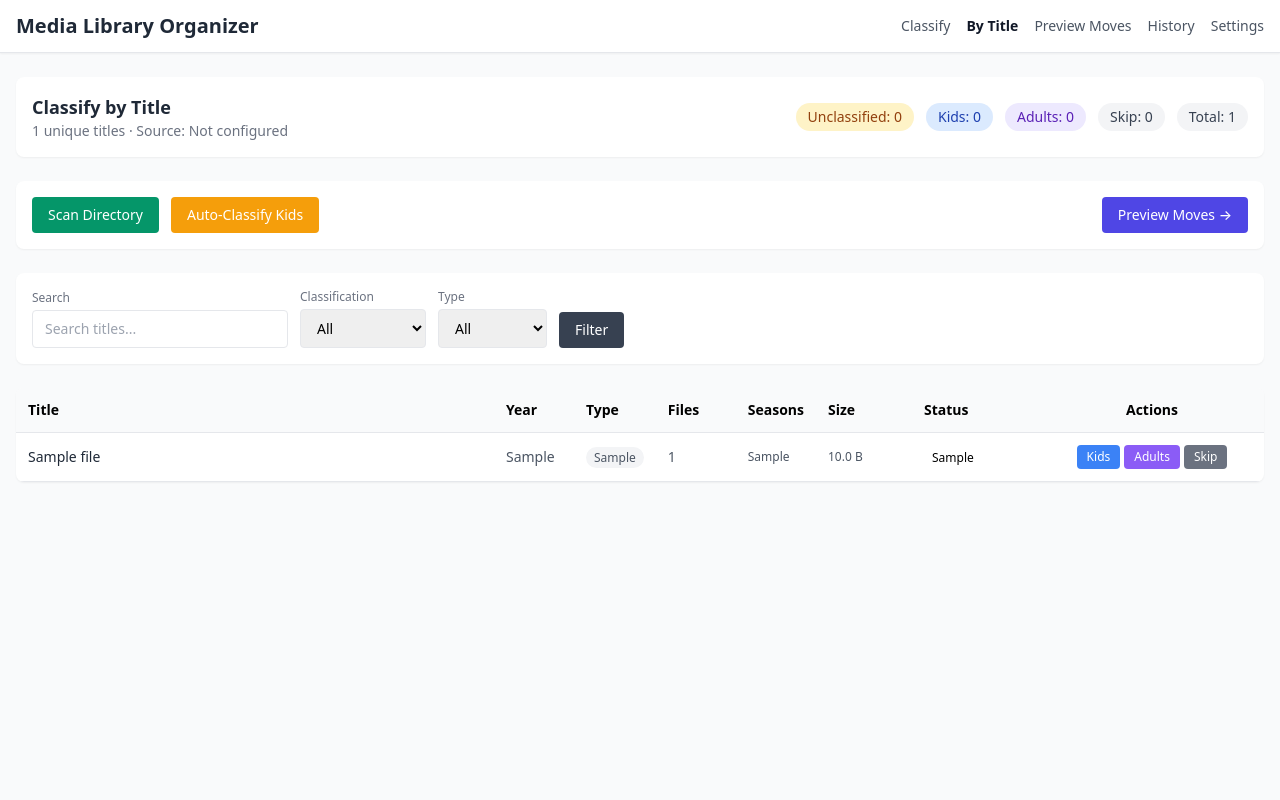
After one commit to Zpa8h/obd2-service, a Flask app: page /grouped in a window 1280 px wide. The commit adds this page. Run offline with Flask 3, Linux system fonts and the light colour scheme; tables that the repository leaves empty hold one stand-in row (values such as "Sample post"); some libraries are stand-ins or nearby versions.

Commit message:
Add grouped-by-title classification view
New "By Title" page groups all files by detected_title so you can
classify an entire show (e.g. "Bluey" with 47 episodes) in one click
instead of classifying each file individually.

- models: get_title_groups() and classify_by_title()
- app: /grouped page route and /api/classify-title endpoint
- templates: grouped.html with same filter/scan/auto-classify controls
- nav: "By Title" link added to base.html

https://claude.ai/code/session_01G5g9PeTSkSNWL1s8wNdVHS

```diff
--- a/media-organizer/app.py
+++ b/media-organizer/app.py
@@ -83,6 +83,40 @@ def index():
         per_page=per_page,
         total=total,
         total_pages=total_pages,
+        search=search,
+        classification=classification,
+        media_type=media_type,
+        source_dir=SOURCE_DIR,
+        dest_dir=DEST_DIR,
+    )
+
+
+@app.route("/grouped")
+def grouped():
+    """Classification page grouped by title — one row per show/movie."""
+    search = request.args.get("search", "").strip()
+    classification = request.args.get("classification", "all")
+    media_type = request.args.get("media_type", "all")
+
+    groups = models.get_title_groups(
+        classification=classification,
+        search=search,
+        media_type=media_type,
+    )
+
+    counts = models.get_classification_counts()
+
+    for g in groups:
+        if g["classification"] == "unclassified":
+            g["suggestion"] = scanner.suggest_classification(g["detected_title"])
+        else:
+            g["suggestion"] = None
+        g["size_human"] = mover.format_size(g["total_size"])
+
+    return render_template(
+        "grouped.html",
+        groups=groups,
+        counts=counts,
         search=search,
         classification=classification,
         media_type=media_type,
@@ -182,6 +216,22 @@ def api_classify_batch():
     models.classify_multiple(file_ids, classification)
     counts = models.get_classification_counts()
     return jsonify({"status": "success", "classified": len(file_ids), "counts": counts})
+
+
+@app.route("/api/classify-title", methods=["POST"])
+def api_classify_title():
+    """Classify all files matching a title and media type at once."""
+    data = request.get_json()
+    title = data.get("title")
+    media_type = data.get("media_type")
+    classification = data.get("classification")
+
+    if not title or not media_type or classification not in ("kids", "adults", "skip", "unclassified"):
+        return jsonify({"error": "Invalid title, media_type, or classification"}), 400
+
+    updated = models.classify_by_title(title, media_type, classification)
+    counts = models.get_classification_counts()
+    return jsonify({"status": "success", "classified": updated, "counts": counts})
 
 
 @app.route("/api/auto-classify", methods=["POST"])
--- a/media-organizer/templates/base.html
+++ b/media-organizer/templates/base.html
@@ -31,6 +31,7 @@
             <a href="/" class="text-xl font-bold text-gray-800">Media Library Organizer</a>
             <div class="flex gap-4 text-sm">
                 <a href="/" class="text-gray-600 hover:text-gray-900 {% if request.path == '/' %}font-semibold text-gray-900{% endif %}">Classify</a>
+                <a href="/grouped" class="text-gray-600 hover:text-gray-900 {% if request.path == '/grouped' %}font-semibold text-gray-900{% endif %}">By Title</a>
                 <a href="/preview" class="text-gray-600 hover:text-gray-900 {% if request.path == '/preview' %}font-semibold text-gray-900{% endif %}">Preview Moves</a>
                 <a href="/history" class="text-gray-600 hover:text-gray-900 {% if request.path == '/history' %}font-semibold text-gray-900{% endif %}">History</a>
                 <a href="/settings" class="text-gray-600 hover:text-gray-900 {% if request.path == '/settings' %}font-semibold text-gray-900{% endif %}">Settings</a>
--- /dev/null
+++ b/media-organizer/templates/grouped.html
@@ -0,0 +1,274 @@
+{% extends "base.html" %}
+{% block title %}By Title - Media Library Organizer{% endblock %}
+
+{% block content %}
+<div x-data="groupClassifier()" x-init="init()">
+
+    <!-- Stats bar -->
+    <div class="bg-white rounded-lg shadow-sm p-4 mb-6 flex flex-wrap items-center gap-4">
+        <div class="flex-1 min-w-0">
+            <h2 class="text-lg font-semibold text-gray-800">Classify by Title</h2>
+            <p class="text-sm text-gray-500">{{ groups | length }} unique titles &middot; Source: {{ source_dir or 'Not configured' }}</p>
+        </div>
+        <div class="flex gap-3 text-sm">
+            <span class="badge-unclassified px-3 py-1 rounded-full font-medium">
+                Unclassified: <span x-text="counts.unclassified || 0">{{ counts.get('unclassified', 0) }}</span>
+            </span>
+            <span class="badge-kids px-3 py-1 rounded-full font-medium">
+                Kids: <span x-text="counts.kids || 0">{{ counts.get('kids', 0) }}</span>
+            </span>
+            <span class="badge-adults px-3 py-1 rounded-full font-medium">
+                Adults: <span x-text="counts.adults || 0">{{ counts.get('adults', 0) }}</span>
+            </span>
+            <span class="badge-skip px-3 py-1 rounded-full font-medium">
+                Skip: <span x-text="counts.skip || 0">{{ counts.get('skip', 0) }}</span>
+            </span>
+            <span class="bg-gray-100 text-gray-700 px-3 py-1 rounded-full font-medium">
+                Total: <span x-text="counts.total || 0">{{ counts.get('total', 0) }}</span>
+            </span>
+        </div>
+    </div>
+
+    <!-- Action bar -->
+    <div class="bg-white rounded-lg shadow-sm p-4 mb-6 flex flex-wrap gap-3 items-center">
+        <button @click="scanFiles()" :disabled="scanning"
+            class="bg-green-600 hover:bg-green-700 text-white px-4 py-2 rounded text-sm font-medium disabled:opacity-50">
+            <span x-show="!scanning">Scan Directory</span>
+            <span x-show="scanning">Scanning...</span>
+        </button>
+        <button @click="autoClassify()" :disabled="autoRunning"
+            class="bg-yellow-500 hover:bg-yellow-600 text-white px-4 py-2 rounded text-sm font-medium disabled:opacity-50">
+            <span x-show="!autoRunning">Auto-Classify Kids</span>
+            <span x-show="autoRunning">Running...</span>
+        </button>
+        <div class="flex-1"></div>
+        <a href="/preview" class="bg-indigo-600 hover:bg-indigo-700 text-white px-4 py-2 rounded text-sm font-medium">
+            Preview Moves &rarr;
+        </a>
+    </div>
+
+    <!-- Filters -->
+    <div class="bg-white rounded-lg shadow-sm p-4 mb-6">
+        <form method="GET" action="/grouped" class="flex flex-wrap gap-3 items-end">
+            <div>
+                <label class="block text-xs text-gray-500 mb-1">Search</label>
+                <input type="text" name="search" value="{{ search }}" placeholder="Search titles..."
+                    class="border rounded px-3 py-2 text-sm w-64 focus:outline-none focus:ring-2 focus:ring-blue-300">
+            </div>
+            <div>
+                <label class="block text-xs text-gray-500 mb-1">Classification</label>
+                <select name="classification" class="border rounded px-3 py-2 text-sm focus:outline-none focus:ring-2 focus:ring-blue-300">
+                    <option value="all" {% if classification == 'all' %}selected{% endif %}>All</option>
+                    <option value="unclassified" {% if classification == 'unclassified' %}selected{% endif %}>Unclassified</option>
+                    <option value="kids" {% if classification == 'kids' %}selected{% endif %}>Kids</option>
+                    <option value="adults" {% if classification == 'adults' %}selected{% endif %}>Adults</option>
+                    <option value="skip" {% if classification == 'skip' %}selected{% endif %}>Skip</option>
+                </select>
+            </div>
+            <div>
+                <label class="block text-xs text-gray-500 mb-1">Type</label>
+                <select name="media_type" class="border rounded px-3 py-2 text-sm focus:outline-none focus:ring-2 focus:ring-blue-300">
+                    <option value="all" {% if media_type == 'all' %}selected{% endif %}>All</option>
+                    <option value="movie" {% if media_type == 'movie' %}selected{% endif %}>Movies</option>
+                    <option value="tv" {% if media_type == 'tv' %}selected{% endif %}>TV Shows</option>
+                </select>
+            </div>
+            <button type="submit" class="bg-gray-700 hover:bg-gray-800 text-white px-4 py-2 rounded text-sm font-medium">
+                Filter
+            </button>
+            {% if search or classification != 'all' or media_type != 'all' %}
+            <a href="/grouped" class="text-sm text-gray-500 hover:text-gray-700 py-2">Clear filters</a>
+            {% endif %}
+        </form>
+    </div>
+
+    <!-- Notification -->
+    <div x-show="notification" x-transition class="fixed top-4 right-4 z-50 max-w-sm" x-cloak>
+        <div :class="notificationType === 'error' ? 'bg-red-100 text-red-700 border-red-300' : 'bg-green-100 text-green-700 border-green-300'"
+            class="border rounded-lg p-3 shadow-lg text-sm">
+            <span x-text="notification"></span>
+        </div>
+    </div>
+
+    <!-- Grouped table -->
+    {% if groups %}
+    <div class="bg-white rounded-lg shadow-sm overflow-hidden">
+        <table class="w-full text-sm">
+            <thead class="bg-gray-50 border-b">
+                <tr>
+                    <th class="p-3 text-left">Title</th>
+                    <th class="p-3 text-left w-20">Year</th>
+                    <th class="p-3 text-left w-20">Type</th>
+                    <th class="p-3 text-left w-20">Files</th>
+                    <th class="p-3 text-left w-20">Seasons</th>
+                    <th class="p-3 text-left w-24">Size</th>
+                    <th class="p-3 text-left w-32">Status</th>
+                    <th class="p-3 text-center w-56">Actions</th>
+                </tr>
+            </thead>
+            <tbody>
+                {% for g in groups %}
+                <tr class="border-b hover:bg-gray-50 transition-colors" id="grow-{{ loop.index }}">
+                    <td class="p-3">
+                        <div class="font-medium text-gray-800">{{ g.detected_title or 'Unknown' }}</div>
+                        {% if g.suggestion %}
+                        <span class="suggestion-badge text-xs px-1.5 py-0.5 rounded">Suggested: {{ g.suggestion }}</span>
+                        {% endif %}
+                    </td>
+                    <td class="p-3 text-gray-600">{{ g.year or '-' }}</td>
+                    <td class="p-3">
+                        <span class="text-xs px-2 py-0.5 rounded-full {% if g.media_type == 'tv' %}bg-blue-50 text-blue-700{% else %}bg-gray-100 text-gray-600{% endif %}">
+                            {{ g.media_type }}
+                        </span>
+                    </td>
+                    <td class="p-3 text-gray-600 font-medium">{{ g.file_count }}</td>
+                    <td class="p-3 text-gray-600 text-xs">{{ g.seasons or '-' }}</td>
+                    <td class="p-3 text-gray-600 text-xs">{{ g.size_human }}</td>
+                    <td class="p-3" id="gstatus-{{ loop.index }}">
+                        <span class="badge-{{ g.classification }} text-xs px-2 py-1 rounded-full font-medium"
+                            id="gbadge-{{ loop.index }}">
+                            {{ g.classification }}{% if g.mixed %} (mixed){% endif %}
+                        </span>
+                    </td>
+                    <td class="p-3 text-center">
+                        <div class="flex gap-1 justify-center">
+                            <button @click="classifyTitle('{{ g.detected_title | e }}', '{{ g.media_type }}', 'kids', {{ loop.index }})"
+                                class="btn-kids px-2.5 py-1 rounded text-xs font-medium {% if g.classification == 'kids' and not g.mixed %}ring-2 ring-blue-300{% endif %}">
+                                Kids
+                            </button>
+                            <button @click="classifyTitle('{{ g.detected_title | e }}', '{{ g.media_type }}', 'adults', {{ loop.index }})"
+                                class="btn-adults px-2.5 py-1 rounded text-xs font-medium {% if g.classification == 'adults' and not g.mixed %}ring-2 ring-purple-300{% endif %}">
+                                Adults
+                            </button>
+                            <button @click="classifyTitle('{{ g.detected_title | e }}', '{{ g.media_type }}', 'skip', {{ loop.index }})"
+                                class="btn-skip px-2.5 py-1 rounded text-xs font-medium {% if g.classification == 'skip' and not g.mixed %}ring-2 ring-gray-300{% endif %}">
+                                Skip
+                            </button>
+                        </div>
+                    </td>
+                </tr>
+                {% endfor %}
+            </tbody>
+        </table>
+    </div>
+
+    {% else %}
+    <!-- Empty state -->
+    <div class="bg-white rounded-lg shadow-sm p-12 text-center">
+        {% if source_dir %}
+        <p class="text-gray-500 text-lg mb-4">No media files found.</p>
+        <p class="text-gray-400 mb-6">Click "Scan Directory" to scan <code class="bg-gray-100 px-2 py-1 rounded">{{ source_dir }}</code></p>
+        <button @click="scanFiles()"
+            class="bg-green-600 hover:bg-green-700 text-white px-6 py-3 rounded font-medium">
+            Scan Directory
+        </button>
+        {% else %}
+        <p class="text-gray-500 text-lg mb-4">No source directory configured.</p>
+        <p class="text-gray-400 mb-6">Go to Settings to configure your media directory path.</p>
+        <a href="/settings" class="bg-indigo-600 hover:bg-indigo-700 text-white px-6 py-3 rounded font-medium">
+            Go to Settings
+        </a>
+        {% endif %}
+    </div>
+    {% endif %}
+</div>
+{% endblock %}
+
+{% block scripts %}
+<script>
+function groupClassifier() {
+    return {
+        counts: {{ counts | tojson }},
+        scanning: false,
+        autoRunning: false,
+        notification: '',
+        notificationType: 'success',
+
+        init() {},
+
+        notify(msg, type = 'success') {
+            this.notification = msg;
+            this.notificationType = type;
+            setTimeout(() => { this.notification = ''; }, 3000);
+        },
+
+        async classifyTitle(title, mediaType, classification, rowIdx) {
+            try {
+                const resp = await fetch('/api/classify-title', {
+                    method: 'POST',
+                    headers: { 'Content-Type': 'application/json' },
+                    body: JSON.stringify({ title, media_type: mediaType, classification })
+                });
+                const data = await resp.json();
+                if (data.status === 'success') {
+                    this.counts = data.counts;
+                    this.notify(`Classified ${data.classified} files as ${classification}`);
+                    // Update badge in-place
+                    const badge = document.getElementById('gbadge-' + rowIdx);
+                    if (badge) {
+                        badge.textContent = classification;
+                        badge.className = 'badge-' + classification + ' text-xs px-2 py-1 rounded-full font-medium';
+                    }
+                    // Update button ring highlights
+                    const row = document.getElementById('grow-' + rowIdx);
+                    if (row) {
+                        row.querySelectorAll('button').forEach(btn => {
+                            btn.classList.remove('ring-2', 'ring-blue-300', 'ring-purple-300', 'ring-gray-300');
+                        });
+                        const ringClass = classification === 'kids' ? 'ring-blue-300' :
+                                          classification === 'adults' ? 'ring-purple-300' : 'ring-gray-300';
+                        const activeBtn = Array.from(row.querySelectorAll('button'))
+                            .find(b => b.textContent.trim().toLowerCase() === classification);
+                        if (activeBtn) {
+                            activeBtn.classList.add('ring-2', ringClass);
+                        }
+                    }
+                } else {
+                    this.notify(data.error || 'Classification failed', 'error');
+                }
+            } catch (e) {
+                this.notify('Error classifying title', 'error');
+            }
+        },
+
+        async scanFiles() {
+            this.scanning = true;
+            try {
+                const resp = await fetch('/api/scan', { method: 'POST' });
+                const data = await resp.json();
+                if (data.status === 'success') {
+                    this.counts = data.counts;
+                    this.notify(`Found ${data.files_found} media files`);
+                    setTimeout(() => window.location.reload(), 500);
+                } else {
+                    this.notify(data.error || 'Scan failed', 'error');
+                }
+            } catch (e) {
+                this.notify('Error scanning directory', 'error');
+            } finally {
+                this.scanning = false;
+            }
+        },
+
+        async autoClassify() {
+            this.autoRunning = true;
+            try {
+                const resp = await fetch('/api/auto-classify', { method: 'POST' });
+                const data = await resp.json();
+                if (data.status === 'success') {
+                    this.counts = data.counts;
+                    this.notify(`Auto-classified ${data.auto_classified} files. ${data.remaining_unclassified} remaining.`);
+                    if (data.auto_classified > 0) {
+                        setTimeout(() => window.location.reload(), 500);
+                    }
+                }
+            } catch (e) {
+                this.notify('Error in auto-classification', 'error');
+            } finally {
+                this.autoRunning = false;
+            }
+        }
+    }
+}
+</script>
+{% endblock %}
```
Also changed, not shown: media-organizer/models.py (+81 -0 lines).
